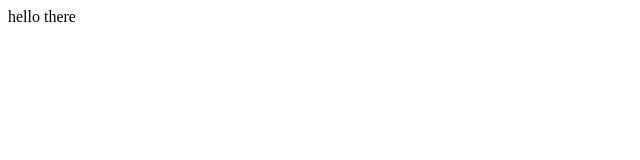
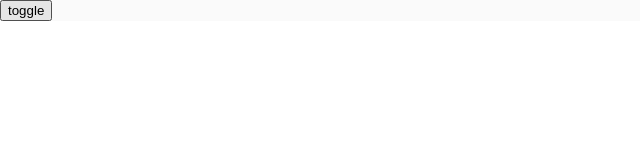
Before and after one commit to maciejpajkowski/food-planner, an Angular app: page / in a window 1280 px wide. Shown: the top 160 px of the page, without its empty margins (0-640 px from the left). Built offline with nearby package versions, Linux system fonts and the light colour scheme.

Commit message:
feat: add angular material

```diff
--- a/angular.json
+++ b/angular.json
@@ -24,7 +24,10 @@
 						"tsConfig": "tsconfig.app.json",
 						"inlineStyleLanguage": "scss",
 						"assets": ["src/favicon.ico", "src/assets"],
-						"styles": ["src/styles.scss"],
+						"styles": [
+							"@angular/material/prebuilt-themes/deeppurple-amber.css",
+							"src/styles.scss"
+						],
 						"scripts": []
 					},
 					"configurations": {
@@ -76,7 +79,10 @@
 						"tsConfig": "tsconfig.spec.json",
 						"inlineStyleLanguage": "scss",
 						"assets": ["src/favicon.ico", "src/assets"],
-						"styles": ["src/styles.scss"],
+						"styles": [
+							"@angular/material/prebuilt-themes/deeppurple-amber.css",
+							"src/styles.scss"
+						],
 						"scripts": []
 					}
 				}
--- a/package.json
+++ b/package.json
@@ -11,10 +11,12 @@
   "private": true,
   "dependencies": {
     "@angular/animations": "^17.0.0",
+    "@angular/cdk": "^17.0.3",
     "@angular/common": "^17.0.0",
     "@angular/compiler": "^17.0.0",
     "@angular/core": "^17.0.0",
     "@angular/forms": "^17.0.0",
+    "@angular/material": "^17.0.3",
     "@angular/platform-browser": "^17.0.0",
     "@angular/platform-browser-dynamic": "^17.0.0",
     "@angular/router": "^17.0.0",
--- a/src/app/app.component.html
+++ b/src/app/app.component.html
@@ -1 +1,8 @@
-hello there
+<mat-sidenav-container>
+	<mat-sidenav mode="side" #sidenav>Drawer content</mat-sidenav>
+	<mat-sidenav-content>
+		<button (click)="sidenav.toggle()">toggle</button>
+		<router-outlet></router-outlet>
+	</mat-sidenav-content>
+
+</mat-sidenav-container>
--- a/src/app/app.component.ts
+++ b/src/app/app.component.ts
@@ -1,14 +1,15 @@
 import { Component } from "@angular/core";
 import { CommonModule } from "@angular/common";
 import { RouterOutlet } from "@angular/router";
+import { MatSidenavModule } from "@angular/material/sidenav";
 
 @Component({
 	selector: "app-root",
 	standalone: true,
-	imports: [CommonModule, RouterOutlet],
+	imports: [CommonModule, MatSidenavModule, RouterOutlet],
 	templateUrl: "./app.component.html",
 	styleUrl: "./app.component.scss",
 })
 export class AppComponent {
-	title = "food-planner";
+	title = "Eatr";
 }
--- a/src/app/app.config.ts
+++ b/src/app/app.config.ts
@@ -2,7 +2,8 @@ import { ApplicationConfig } from "@angular/core";
 import { provideRouter } from "@angular/router";
 
 import { routes } from "./app.routes";
+import { provideAnimations } from "@angular/platform-browser/animations";
 
 export const appConfig: ApplicationConfig = {
-	providers: [provideRouter(routes)],
+	providers: [provideRouter(routes), provideAnimations()],
 };
--- a/src/index.html
+++ b/src/index.html
@@ -6,8 +6,10 @@
   <base href="/">
   <meta name="viewport" content="width=device-width, initial-scale=1">
   <link rel="icon" type="image/x-icon" href="favicon.ico">
+  <link href="https://fonts.googleapis.com/css2?family=Roboto:wght@300;400;500&display=swap" rel="stylesheet">
+  <link href="https://fonts.googleapis.com/icon?family=Material+Icons" rel="stylesheet">
 </head>
-<body>
+<body class="mat-typography">
   <app-root></app-root>
 </body>
 </html>
--- a/src/styles.scss
+++ b/src/styles.scss
@@ -1 +1,4 @@
 /* You can add global styles to this file, and also import other style files */
+
+html, body { height: 100%; }
+body { margin: 0; font-family: Roboto, "Helvetica Neue", sans-serif; }
```
Also changed, not shown: 2 other files (tests, documents, lock files or other folders).
